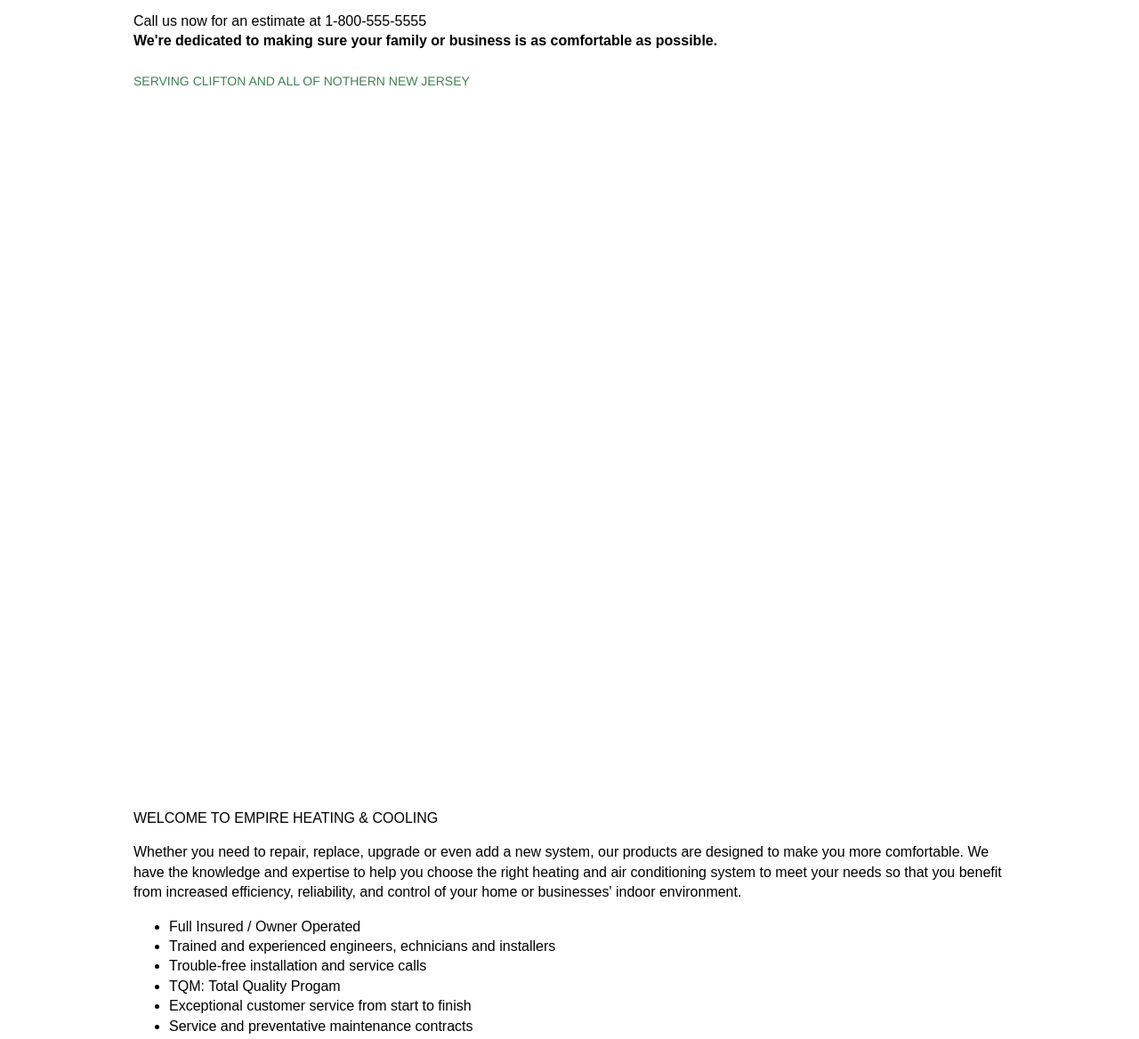
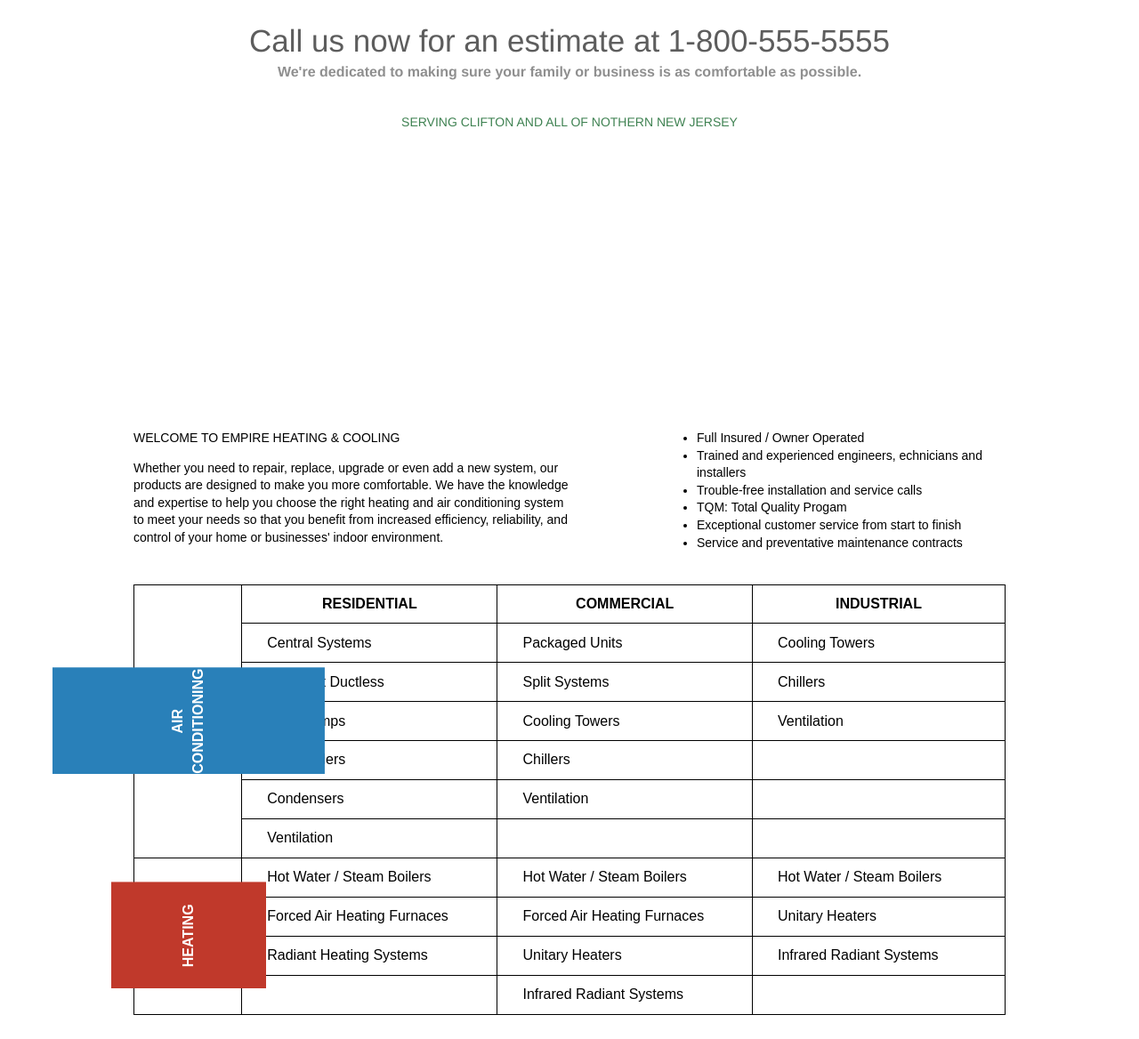
Before and after one commit to Samalamabanana/project3, a plain HTML site: page index.html in a window 1280 px wide. Shown: the part 151-1319 px from the top of the page at 89% size. Drawn offline with nearby package versions, Linux system fonts and the light colour scheme; a script that the page names is missing.

Commit message:
Some css for table

```diff
--- a/css/main.css
+++ b/css/main.css
@@ -191,7 +191,23 @@
 }
 
 #welcome {
-	height: 880px;
+	height: 157px;
+}
+
+#welcome p {
+	font-family: Helvetica, Sans-serif;
+	text-align: center;
+	font-size: 35px;
+	color: #5d5d5d;
+	line-height: .8;
+}
+
+#welcome b {
+	font-family: Helvetica, Sans-serif;
+	text-align: center;
+	font-style: normal;
+	font-size: 16px;
+	color: #8f8f8f;
 }
 
 #welcome em {
@@ -202,8 +218,66 @@
 	color: #3F8252;
 }
 
+#video {
+	width: 550px;
+	height: 280px;
+	margin-left: 215px;
+	margin-right: 215px;
+}
+
 #chart {
 	height: 485px;
+}
+
+#welcome_left {
+	font-family: OpenSans, Sans-serif;
+	font-size: 14px;
+	float: left;
+	width: 490px;
+}
+
+#welcome_right {
+	font-family: OpenSans, Sans-serif;
+	font-size: 14px;
+	float: right;
+	width: 387px;
+}
+
+#chart {
+	width: 973px;
+}
+table, th, td{
+	border: 1px solid black;
+	border-collapse: collapse;
+}
+
+th.tbl_ac {
+	transform: rotate(-90deg);
+	-ms-transform: rotate(-90deg); /* IE 9 */
+	-webkit-transform: rotate(-90deg); /* Chrome, Safari, Opera */
+	background-color: #2980b9;
+	color: #ffffff;
+	font-family: OpenSans, Sans-serif;
+	width: 25px;
+	height: 25px;
+}
+
+th.tbl_ht {
+	transform: rotate(-90deg);
+	transform-origin: center center;
+	background-color: #C0392B;
+	color: #ffffff;
+	font-family: OpenSans, Sans-serif;
+}
+
+th, td {
+
+}
+
+td {
+	padding-left: 28px;
+	text-align: left;
+	width: 318px;
 }
 
 #heating {
@@ -212,7 +286,7 @@
 }
 
 #cooling {
-	height: 403;
+	height: 403px;
 }
 
 #about_us {
--- a/index.html
+++ b/index.html
@@ -56,11 +56,17 @@
 			<em>SERVING CLIFTON AND ALL OF NOTHERN NEW JERSEY</em></p>
 			</div>
 
+			<div id="footer"></div>
+
 			<div id="video">
 			</div>
 
+			<div id="footer"></div>
+
 			<div id="facebook">
 			</div>
+
+			<div id="footer"></div>
 
 			<div id="welcome_left">
 			<p> WELCOME TO EMPIRE HEATING & COOLING</p>
@@ -76,11 +82,12 @@
 					<li>Service and preventative maintenance contracts</li>
 				</ul>
 			</div>
-
-			<div id="chart">
-			<table>
+			<div id="footer"></div>
+			<div>
+			<br>
+			<table height=484px>
 				<tr>
-					<th rowspan="7">AIR CONDITIONING</th>
+					<th class="tbl_ac" rowspan="7">AIR CONDITIONING</th>
 					<th>RESIDENTIAL</th>
 					<th>COMMERCIAL</th>
 					<th>INDUSTRIAL</th>
@@ -117,7 +124,7 @@
 				</tr>
 				<!--Heating-->
 				<tr>
-					<th rowspan="4">HEATING</td>
+					<th class="tbl_ht" rowspan="4">HEATING</td>
 					<td>Hot Water / Steam Boilers</td>
 					<td>Hot Water / Steam Boilers</td>
 					<td>Hot Water / Steam Boilers</td>
@@ -136,20 +143,24 @@
 					<td></td>
 					<td>Infrared Radiant Systems</td>
 					<td></td>
+
 				</tr>
+			</table>
 			</div>
-
-
 		</div>
 
 		<div id="heating">
+		<p>test</p>
 		</div>
 
 		<div id="cooling">
+		<p>test</p>
 		</div>
 
 		<div id="about_us">
+		<p>test</p>
 		</div>
+
 
 	<script src="js/jquery.min.js"></script>
         <script src="js/plugins.js"></script>
```
